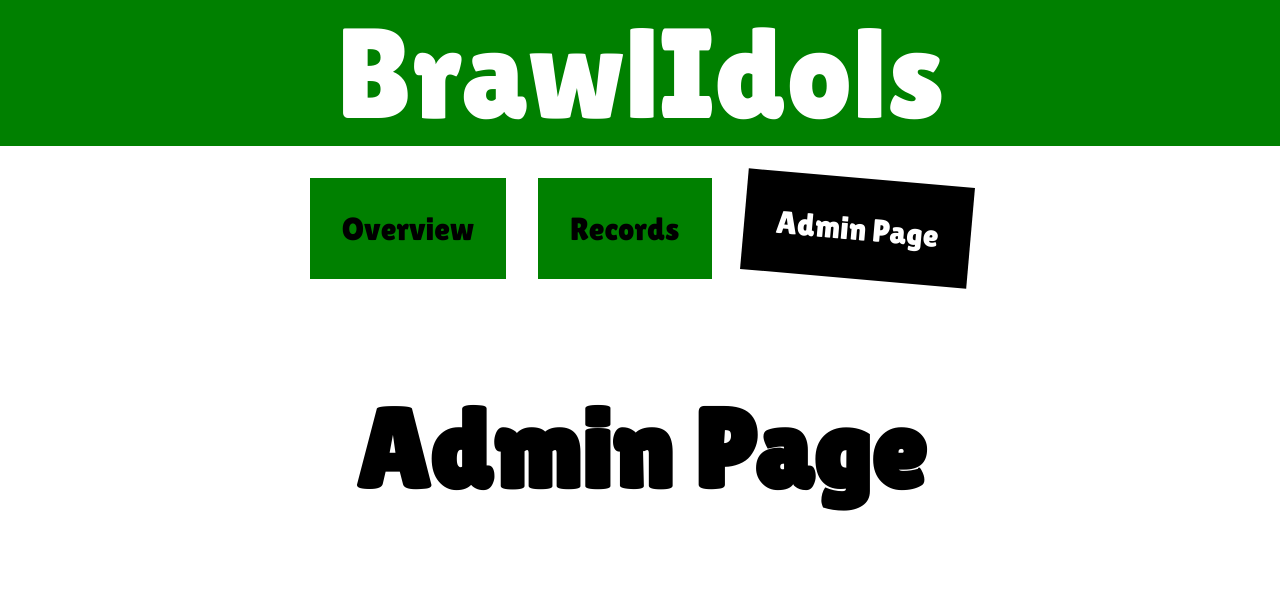
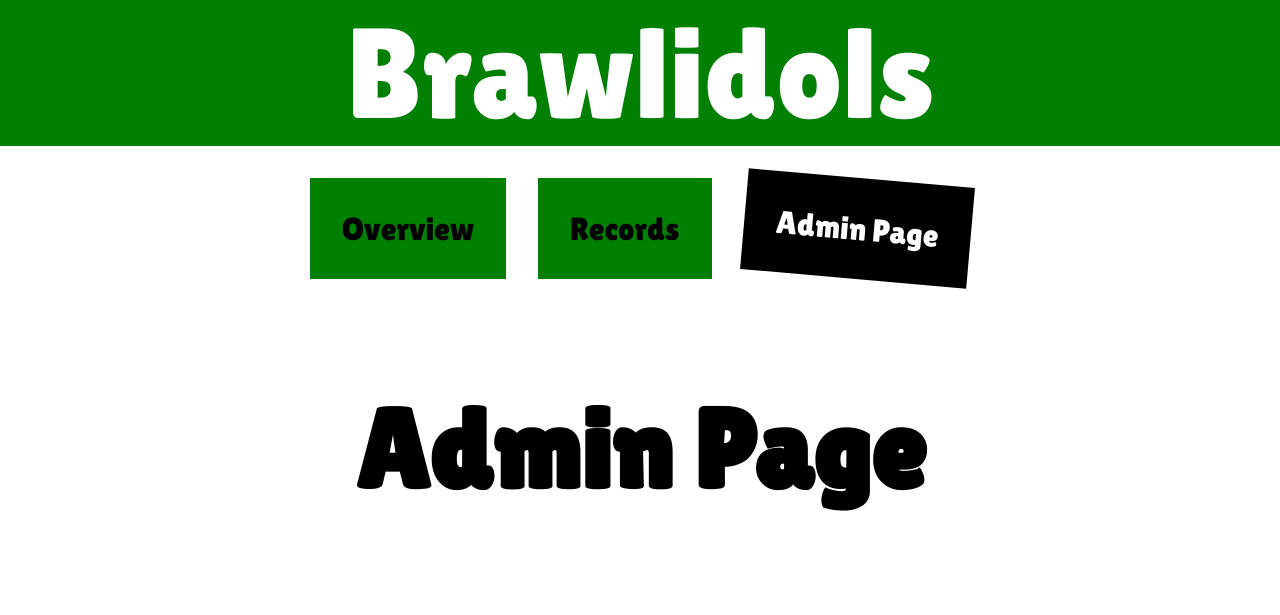
Before and after one commit to simeonjackman/databases, a website: page admin.html in a window 1280 px wide. Shown: the top 615 px of the page. Drawn offline with Linux system fonts and the light colour scheme; no server answers.

Commit message:
CHANGE: name

```diff
--- a/admin.html
+++ b/admin.html
@@ -12,7 +12,7 @@
         <title>Brawlidols - Admin Only...</title>
     </head>
     <body onload="loadUsers()">
-        <div class="header">BrawlIdols</div>
+        <div class="header">Brawlidols</div>
         <div id="nav">
             <a class="nav-item" href="/index.html">Overview</a>
             <a class="nav-item" href="/records.html">Records</a>
@@ -79,6 +79,6 @@
                 <button type="">Add Fight</button>
               </form>
         </div>
-        <div class="banner content">BrawlIdols</div>
+        <div class="banner content">Brawlidols</div>
     </body>
 </html>
```
Also changed, not shown: index.html (+2 -2 lines), records.html (+2 -2 lines).
